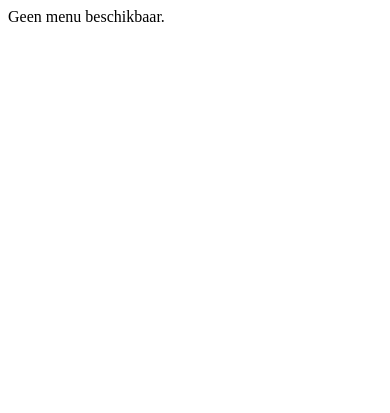
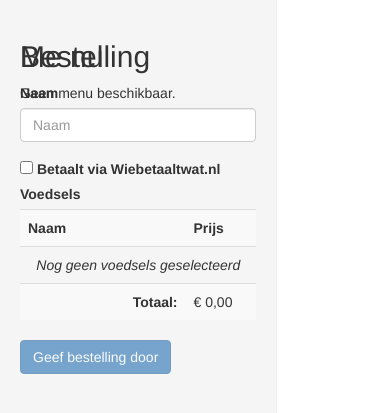
Before and after one commit to joostrijneveld/eetFestijn, a Django app: page / in a window 390 px wide. Shown: the top 413 px of the page. Run offline with Django 3.2, Linux system fonts and the light colour scheme; data that the repository does not hold is empty; parts of the project's set-up code (start-up, migrations or seed data) failed here and were passed over; some libraries are stand-ins or nearby versions.

Commit message:
Built frontend for the index view

```diff
--- /dev/null
+++ b/orders/forms.py
@@ -0,0 +1,7 @@
+from django import forms
+
+class OrderForm(forms.Form):
+    name = forms.CharField(label='Naam', max_length=200)
+    wiebetaaltwat = forms.BooleanField(label='Betaalt via Wiebetaaltwat.nl')
+    items = forms.CharField()
+    items.widget = forms.HiddenInput()
--- /dev/null
+++ b/orders/static/orders/script.js
@@ -0,0 +1,51 @@
+var menuJS = {
+
+    init:function() {
+        $('#submitbtn').prop('disabled', true);
+        $("table.menu tr").click(function (e) {
+            menuJS.add($(this));
+        });
+    },
+
+    add:function(item_tr) {
+        $("tr#nofood").hide();
+        $('#submitbtn').prop('disabled', false);
+
+        var order = $("<tr>");
+        var olddata = item_tr.data();
+        var firsttd = $("<td>").html($(item_tr.children('td')[0]).html());
+
+        var input = $("<input>").attr('type', 'hidden').attr('name', 'items[]');
+        input.val(olddata['id']);
+        firsttd.append(input);
+
+        order.append(firsttd);
+        order.append($("<td>").html($(item_tr.children('td')[1]).html()));
+        order.append($("<td>").html($("#deleteicon").html()));
+        order.data('price', olddata['price']);
+        order.click(function (e) {
+            menuJS.remove($(this));
+        });
+        $("table#ordertable tr#total").before(order);
+
+        this.updateTotal(olddata['price']);
+    },
+
+    remove:function(item_tr) {
+        this.updateTotal(-item_tr.data('price'));
+        item_tr.remove();
+    },
+
+    updateTotal:function(delta) {
+        var total = $("table#ordertable tr#total").data('total');
+        total += delta
+        var totalstring = (total/100).toFixed(2).replace('.', ',');
+        $("table#ordertable tr#total").data('total', total);
+        $("table#ordertable tr#total td").first().html('€ ' + totalstring);
+        if (total == 0) {
+            $('#submitbtn').prop('disabled', true);
+            $("tr#nofood").show();
+        }
+    }
+};
+menuJS.init();
--- /dev/null
+++ b/orders/static/orders/style.css
@@ -0,0 +1,42 @@
+.sidebar {
+    position: fixed;
+    top: 0;
+    bottom: 0;
+    left: 0;
+    padding: 20px;
+    overflow-x: hidden;
+    overflow-y: auto;
+    background-color: #f5f5f5;
+    border-right: 1px solid #eee;
+}
+
+.main {
+    padding: 20px;
+}
+
+#itemlist {
+    min-height: 100px;
+    padding: 10px;
+    background: none;
+}
+
+.hidden {
+    display: none;
+}
+
+table.menu tr {
+    cursor: pointer;
+}
+
+tr#nofood td {
+    text-align: center;
+    font-style: italic;
+}
+
+#ordertable tr:last-child th {
+    text-align: right;
+}
+
+a.removelink {
+    cursor: pointer;
+}
--- a/orders/templates/orders/index.html
+++ b/orders/templates/orders/index.html
@@ -1,9 +1,55 @@
+<!DOCTYPE html>
+<html lang="en">
+<head>
+    <meta charset="utf-8">
+    <meta http-equiv="X-UA-Compatible" content="IE=edge">
+    <meta name="viewport" content="width=device-width, initial-scale=1">
+    {% load bootstrap3 %}
+    {% bootstrap_messages %}
+    {% bootstrap_css %}
+    {% load staticfiles %}
+    <link rel="stylesheet" type="text/css" href="{% static 'orders/style.css' %}" />
+</head>
+<body>
+    <div class="container-fluid">
+        <div class="row">
+            <div class="col-sm-4 sidebar">
+                <h2>Bestelling</h2>
+                <form role="form" method="post">
+                {% bootstrap_form_errors form type='non_fields' %}
+                {% csrf_token %}
+                {% bootstrap_form form %}
+                <div class="form-group">
+                    <label class="control-label" for="id_name">Voedsels</label>
+                    <table class="table table-striped" id='ordertable'>
+                        <tr><th style='width:70%'>Naam</th><th>Prijs</th><th></th></tr>
+                        <tr id='nofood'><td colspan='3'>Nog geen voedsels geselecteerd</td></tr>
+                        <tr id='total' data-total='0'><th>Totaal: </th><td>€ 0,00</td><td></td></tr>
+                    </table>
+                </div>
+                <button type='submit' class='btn btn-primary' id='submitbtn'>Geef bestelling door</button>
+                </form>
+            </div>
+            <div class="col-sm-8 col-sm-offset-4 main">
+                <h2>Me nu</h2>
                 {% if item_list %}
-    <ul>
+                <table class="table table-striped table-hover menu">
+                    <tr><th>Naam</th><th>Prijs</th></tr>
                 {% for item in item_list %}
-        <li>{{ item }}</a></li>
+                    <tr data-id='{{ item.pk }}' data-price='{{ item.price }}'>
+                        <td>{{ item.name }}</td>
+                        <td>{{ item.price_str }}</td>
+                    </tr>
                 {% endfor %}
-    </ul>
+                </table>
                 {% else %}
                 <p>Geen menu beschikbaar.</p>
                 {% endif %}
+            </div>
+        </div>
+    </div>
+    {% bootstrap_javascript jquery=1 %}
+    <script type="text/javascript" src="{% static 'orders/script.js' %}"></script>
+    <div class='hidden' id='deleteicon'><a class='removelink text-danger'>{% bootstrap_icon "remove" %}</a></div>
+</body>
+</html>
--- a/orders/views.py
+++ b/orders/views.py
@@ -1,10 +1,12 @@
 from django.shortcuts import render
 
 from orders.models import Item
+from orders.forms import OrderForm
 
 def index(request):
     item_list = Item.objects.all()
-    context = {'item_list': item_list}
+    form = OrderForm()
+    context = {'item_list': item_list, 'form': form}
     return render(request, 'orders/index.html', context)
 
 def summary(request):
```
Also changed, not shown: orders/models.py (+7 -2 lines). Lines whose indentation alone changed are shown as unchanged.
